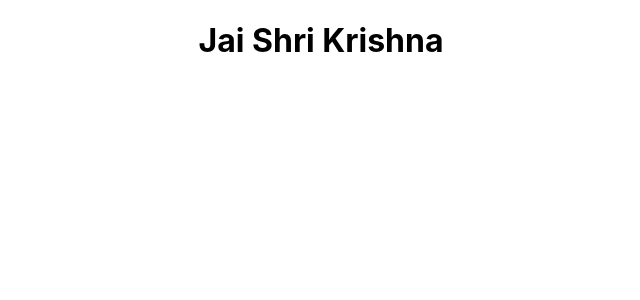
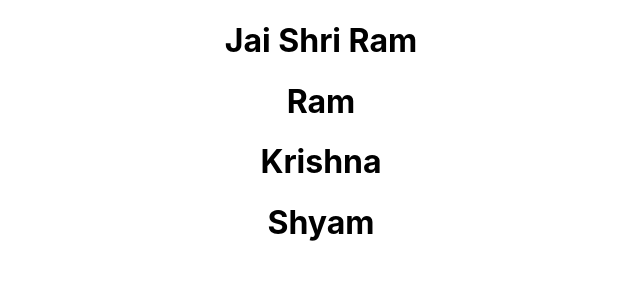
Before and after one commit to amolbajpai/react-demo, a React (Create React App) app: page / in a window 1280 px wide. Shown: the top 300 px of the page, without its empty margins (319-959 px from the left). Built offline with nearby package versions, Linux system fonts and the light colour scheme.

Commit message:
Use of map function

```diff
--- a/src/App.js
+++ b/src/App.js
@@ -2,10 +2,15 @@ import logo from './logo.svg';
 import './App.css';
 
 function App() {
-  let name = "Krishna"
+  let names = ["Ram","Krishna","Shyam"]
   return (
     <div className="App">
-      <h1>Jai Shri {name}</h1>
+      <h1>Jai Shri Ram</h1>
+      {names.map((v) => {
+        return (
+          <div><h1>{v}</h1></div>
+        )
+      })}
     </div>
   );
 }
```
